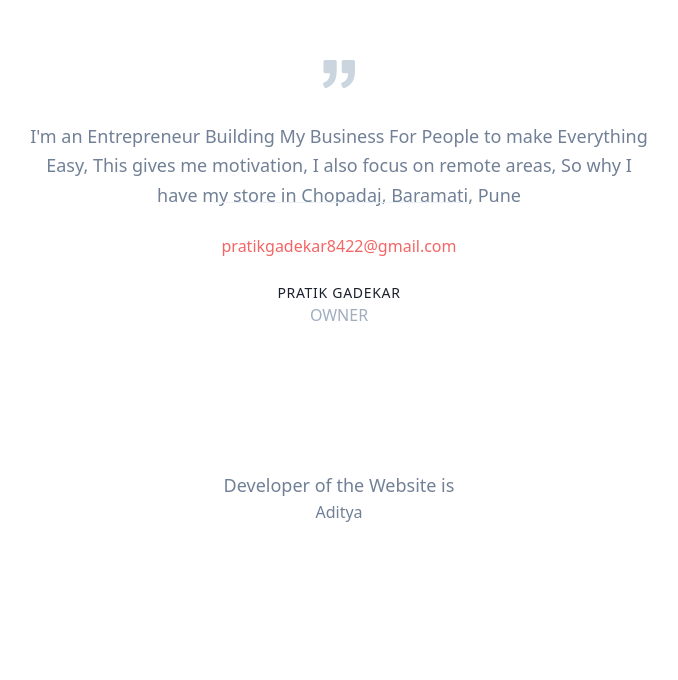
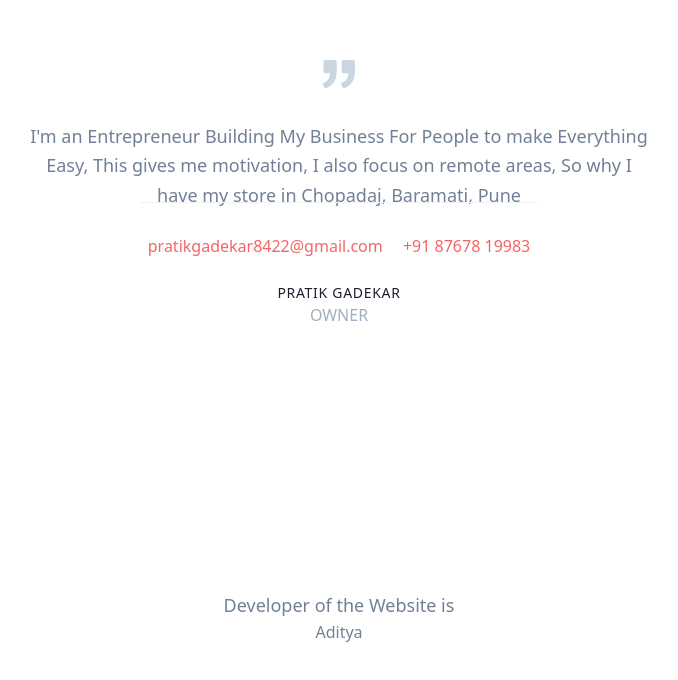
Before and after one commit to PGEnterprises0/PGEnterprise, a plain HTML site: page index.html in a window 1280 px wide. Shown: the part 870-1550 px from the top of the page, without its empty margins (301-979 px from the left). Before the commit the page ends 1490 px from the top, so only its background shows below. Drawn offline with nearby package versions, Linux system fonts and the light colour scheme.

Commit message:
Update index.html

```diff
--- a/index.html
+++ b/index.html
@@ -54,10 +54,16 @@
             <p class="leading-relaxed text-lg">I'm an Entrepreneur Building My Business For People to make Everything Easy, This gives me motivation, I also focus on remote areas, So why I have my store in Chopadaj, Baramati, Pune</p>
             <br>
             <a class="text-red-500 p-2 w-full pt-8 mt-8 border-t border-gray-200 text-center">pratikgadekar8422@gmail.com</a>
+            <a class="text-red-500 p-2 w-full pt-8 mt-8 border-t border-gray-200 text-center">+91 87678 19983</a>
             <br>
             <br>
             <h2 class="text-gray-900 font-medium title-font tracking-wider text-sm">PRATIK GADEKAR</h2>
             <p class="text-gray-500">OWNER</p>
+            <br>
+            <br>
+            <br>
+            <br>
+            <br>
             <br>
             <br>
             <br>
```
